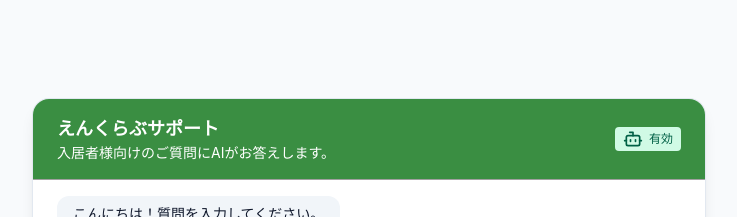
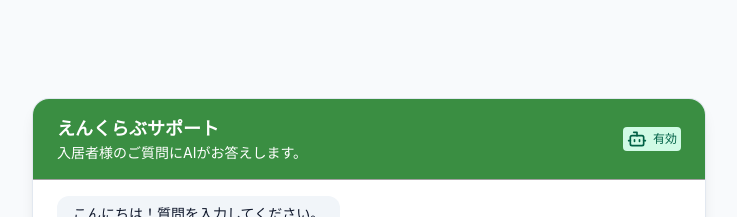
Before and after one commit to kinoshita-ryo142/chatbot_demo, a React (Vite) app: page / in a window 1280 px wide. Shown: the top 217 px of the page, without its empty margins (271-1008 px from the left). Built offline with nearby package versions, Linux system fonts and the light colour scheme; no server answers.

Commit message:
改行、幅調整

```diff
--- a/src/App.tsx
+++ b/src/App.tsx
@@ -112,18 +112,18 @@ export default function App() {
   };
 
   return (
-    <div className="min-h-screen bg-slate-50 flex items-center justify-center p-6">
+    <div className="min-h-screen bg-slate-50 flex items-center justify-center p-4">
       <div className="w-full max-w-2xl bg-white rounded-2xl shadow-lg ring-1 ring-slate-200 overflow-hidden">
         <header className="px-6 py-4 border-b border-[#A0A0A0] bg-[#3A8E42] flex items-center justify-between gap-4">
           <div>
             <h1 className="text-lg font-semibold text-white">えんくらぶサポート</h1>
-            <p className="text-sm text-white">入居者様向けのご質問にAIがお答えします。</p>
+            <p className="text-sm text-white">入居者様のご質問にAIがお答えします。</p>
           </div>
 
           <div className="flex items-center gap-3">
             <span
               className={cn(
-                "inline-flex items-center gap-1.5 px-2 py-0.5 rounded text-xs font-medium",
+                "inline-flex items-center gap-1.5 px-1 py-0.5 rounded text-xs font-medium",
                 API_KEY ? "bg-emerald-100 text-emerald-800" : "bg-rose-100 text-rose-800"
               )}
             >
```
